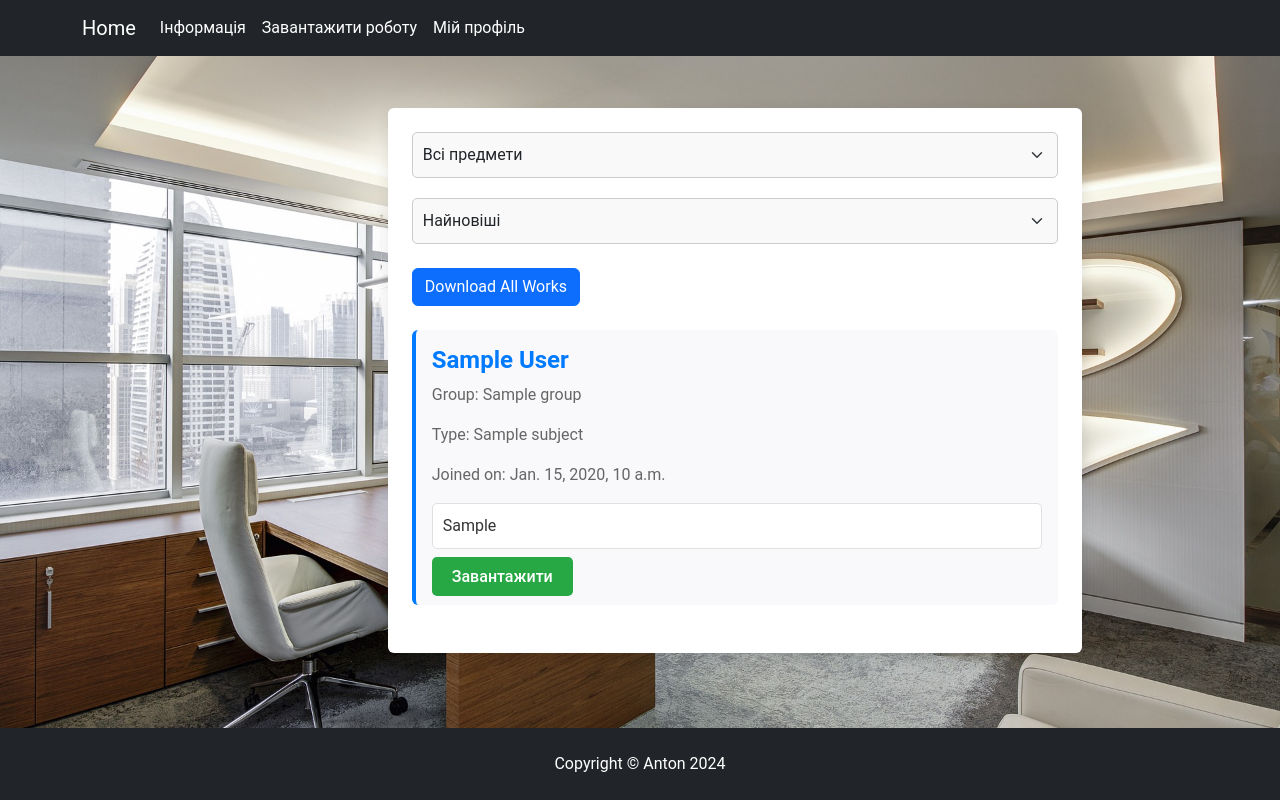
After one commit to AntonAKG/student_work, a Django app: a page that uses teacher_panel/templates/teacher_panel/student_account.html in a window 1280 px wide. The commit adds this page. Run offline with Django 5.2, Linux system fonts and the light colour scheme; a user stored in the database is signed in; tables that the repository leaves empty hold one stand-in row (values such as "Sample post"); some libraries are stand-ins or nearby versions.

Commit message:
added the button to download all student's works in their profile and on the teacher panel, also added the slug field to the student table and its automatic generation

```diff
--- a/account/templates/account/profile.html
+++ b/account/templates/account/profile.html
@@ -28,7 +28,9 @@
             <div class="col-md-8 bg-white p-4 rounded custom-shadow">
                 <h3 class="text-center mb-4">Роботи студента</h3>
 
-
+                 {% if role == "Student" %}
+    <a href="{% url 'download_student_works' %}" class="btn btn-primary">Завантажити всі роботи</a>
+{% endif %}
 
                 <!-- Виведення робіт студента -->
                 {% for el in work %}
--- a/account/urls.py
+++ b/account/urls.py
@@ -1,10 +1,12 @@
 from django.urls import path, include
 
-from .views import LoginClassView, RegisterView, ProfileView
+from .views import LoginClassView, RegisterView, ProfileView, DownloadWorksView
 
 urlpatterns = [
     path('', include('django.contrib.auth.urls')),
     path('login/', LoginClassView.as_view(), name='login'),
     path('register/', RegisterView.as_view(), name='register'),
     path('', ProfileView.as_view(), name='profile'),
+    path('download_works/', DownloadWorksView.as_view(), name='download_student_works'),
+
 ]
--- a/save_work/models.py
+++ b/save_work/models.py
@@ -1,6 +1,7 @@
 from django.contrib.auth import get_user_model
 from django.db import models
 from django.utils import timezone
+from django.utils.text import slugify
 from django.utils.translation import gettext as _
 
 User = get_user_model()
@@ -17,11 +18,24 @@ class Group(models.Model):
 class Student(models.Model):
     student = models.OneToOneField(User, on_delete=models.CASCADE)
     group = models.ForeignKey(Group, on_delete=models.CASCADE)
+    slug = models.SlugField(
+        max_length=200, unique=True, blank=True, null=True, verbose_name="URL"
+    )
     age = models.IntegerField()
 
     def __str__(self):
         return f'{self.student} {self.group.group_name} {self.age}'
 
+    def save(self, *args, **kwargs):
+        if not self.slug:
+            self.slug = slugify(self.student.email.split('@')[0])  # Наприклад, використовуємо частину email до "@"
+            original_slug = self.slug
+            for i in range(1, 1000):
+                if not Student.objects.filter(slug=self.slug).exists():
+                    break
+                self.slug = f"{original_slug}-{i}"
+
+        super().save(*args, **kwargs)
 
 class Subject(models.Model):
     subject = models.CharField(max_length=50)
--- a/student_work/settings.py
+++ b/student_work/settings.py
@@ -12,6 +12,8 @@ https://docs.djangoproject.com/en/5.1/ref/settings/
 import os
 
 from pathlib import Path
+
+from django.conf.global_settings import LOGOUT_REDIRECT_URL
 
 # Build paths inside the project like this: BASE_DIR / 'subdir'.
 BASE_DIR = Path(__file__).resolve().parent.parent
@@ -32,6 +34,7 @@ AUTH_USER_MODEL = 'account.User'
 
 LOGIN_URL = '/account/login/'
 LOGIN_REDIRECT_URL = 'profile'
+LOGOUT_REDIRECT_URL = 'index'
 
 # Application definition
 
--- a/teacher_panel/templates/teacher_panel/main_teacher_panel.html
+++ b/teacher_panel/templates/teacher_panel/main_teacher_panel.html
@@ -30,6 +30,7 @@
                     {% for el in student_work %}
                         <div class="student-info mb-4 p-3">
                             <h3 class="student-name">{{ el.student.student.first_name }} {{ el.student.student.last_name }}</h3>
+                            <a href="{% url 'teacher_personal' slug=el.student.slug %}">Посилання на акаунт</a>
                             <p class="student-group">Група: {{ el.student.group }}</p>
                             <p class="date-joined">Дата приєднання: {{ el.date_joined }}</p>
                             <div class="work-content mb-3">{{ el.work }}</div>
--- /dev/null
+++ b/teacher_panel/templates/teacher_panel/student_account.html
@@ -0,0 +1,113 @@
+{% extends 'base.html' %}
+
+{% block content %}
+    <div class="container mt-5">
+        <div class="row justify-content-center">
+            <div class="col-md-9 bg-white p-4 mb-5 rounded custom-shadow">
+
+                    <form method="GET" class="mb-4">
+                    <select name="subject_id" class="form-select" onchange="this.form.submit()">
+                        <option value="">Всі предмети</option>
+                        {% for subject in subjects %}
+                            <option value="{{ subject.id }}" {% if request.GET.subject_id == subject.id|stringformat:"s" %}selected{% endif %}>{{ subject.subject }}</option>
+                        {% endfor %}
+                    </select>
+
+                    <select name="sort_order" class="form-select" onchange="this.form.submit()">
+                        <option value="newest" {% if current_sort_order == 'newest' %}selected{% endif %}>Найновіші</option>
+                        <option value="oldest" {% if current_sort_order == 'oldest' %}selected{% endif %}>Найстаріші</option>
+                    </select>
+                </form>
+
+                <a href="{% url 'download_student_works_zip' slug=student.slug %}" class="btn btn-primary mb-4">
+                    Download All Works
+                </a>
+
+                {% for el in save_work_student %}
+                    <div class="student-info mb-4 p-3 rounded border-left-primary">
+                        <h3 class="student-name">{{ el.student.student.first_name }} {{ el.student.student.last_name }}</h3>
+                        <p class="student-group">Group: {{ el.group }}</p>
+                        <p class="student-group">Type: {{ el.type }}</p>
+                        <p class="date-joined">Joined on: {{ el.date_joined }}</p>
+                        <div class="work-content mb-3">{{ el.work }}</div>
+                        <a href="{{ el.work.url }}" class="btn-download" download>Завантажити</a>
+                    </div>
+                {% empty %}
+                    <p class="text-muted">Немає робіт</p>
+                {% endfor %}
+            </div>
+        </div>
+    </div>
+
+    <style>
+        body {
+            background-color: #f5f7fa;
+            font-family: 'Roboto', sans-serif;
+            color: #333;
+        }
+
+        .custom-shadow {
+            box-shadow: 0 4px 15px rgba(0, 0, 0, 0.1);
+        }
+
+        .student-info {
+            background-color: #f9f9fb;
+            padding: 20px;
+            border-radius: 8px;
+            transition: transform 0.3s ease;
+            border-left: 4px solid #007bff;
+        }
+
+        .student-info:hover {
+            transform: translateY(-5px);
+        }
+
+        .student-name {
+            font-size: 1.5rem;
+            color: #007bff;
+            font-weight: bold;
+            margin-bottom: 8px;
+        }
+
+        .student-group, .date-joined {
+            color: #666;
+        }
+
+        .work-content {
+            font-size: 1rem;
+            background-color: #fff;
+            padding: 10px;
+            border-radius: 5px;
+            border: 1px solid #e0e0e0;
+        }
+
+        .btn-download {
+            background-color: #28a745;
+            color: white;
+            padding: 10px 20px;
+            font-size: 1rem;
+            font-weight: 500;
+            text-decoration: none;
+            border-radius: 5px;
+            transition: background-color 0.3s ease, transform 0.3s ease;
+        }
+
+        .btn-download:hover {
+            background-color: #218838;
+            transform: translateY(-3px);
+        }
+
+        .form-select {
+            border-radius: 5px;
+            padding: 10px;
+            font-size: 1rem;
+            border: 1px solid #ccc;
+            margin-bottom: 20px;
+            background-color: #f9f9f9;
+        }
+
+        .form-select:focus {
+            border-color: #007bff;
+        }
+    </style>
+{% endblock %}
--- a/teacher_panel/urls.py
+++ b/teacher_panel/urls.py
@@ -1,8 +1,11 @@
 from django.urls import path
 
-from .views import TeacherView
+from .views import TeacherView, TeacherPersonalView, DownloadStudentWorksZipView
 
 
 urlpatterns = [
     path('', TeacherView.as_view(), name='teacher_panel'),
+    path('personal_student/<slug:slug>', TeacherPersonalView.as_view(), name='teacher_personal'),
+    path('download_student_works/<slug:slug>/', DownloadStudentWorksZipView.as_view(),
+         name='download_student_works_zip'),
 ]
--- a/teacher_panel/views.py
+++ b/teacher_panel/views.py
@@ -1,10 +1,17 @@
+import os
+import zipfile
+
+from django.conf import settings
+from django.contrib.auth.decorators import login_required
 from django.contrib.auth.mixins import UserPassesTestMixin
+from django.http import HttpResponse, Http404
+from django.shortcuts import get_object_or_404
 from django.urls import reverse_lazy
-from django.contrib.auth.decorators import login_required
 from django.utils.decorators import method_decorator
-from django.views.generic import TemplateView
+from django.views import View
+from django.views.generic import TemplateView, DetailView
 
-from save_work.models import StudentWork, Group
+from save_work.models import StudentWork, Group, Student, Subject
 
 
 @method_decorator(login_required, name='dispatch')
@@ -41,3 +48,77 @@ class TeacherView(UserPassesTestMixin, TemplateView):
         context['search_query'] = search_query
 
         return context
+
+
+@method_decorator(login_required, name='dispatch')
+class TeacherPersonalView(UserPassesTestMixin, DetailView):
+    template_name = 'teacher_panel/student_account.html'
+    model = Student
+    slug_field = 'slug'
+    slug_url_kwarg = 'slug'
+
+    def test_func(self):
+        return self.request.user.is_staff or self.request.user.is_superuser
+
+    def handle_no_permission(self):
+        return self.redirect_to_login(reverse_lazy('login'))
+
+    def get_context_data(self, **kwargs):
+        context = super().get_context_data(**kwargs)
+        student = get_object_or_404(Student, slug=self.kwargs['slug'])
+
+        # Get filter parameters from the request
+        subject_id = self.request.GET.get('subject_id')
+        sort_order = self.request.GET.get('sort_order', 'newest')  # Default to newest
+
+        # Apply filtering by subject
+        work_queryset = StudentWork.objects.filter(student=student)
+        if subject_id:
+            work_queryset = work_queryset.filter(type__id=subject_id)
+
+        # Apply sorting by date
+        if sort_order == 'oldest':
+            work_queryset = work_queryset.order_by('date_joined')
+        else:
+            work_queryset = work_queryset.order_by('-date_joined')
+
+        context['save_work_student'] = work_queryset
+        context["subjects"] = Subject.objects.all()
+        context["current_sort_order"] = sort_order
+
+        return context
+
+
+class DownloadStudentWorksZipView(View):
+    def get(self, request, slug):
+        # Fetch the student and their works
+        student = get_object_or_404(Student, slug=slug)
+        works = StudentWork.objects.filter(student=student)
+
+        # If no works are found, raise a 404 error
+        if not works:
+            raise Http404("No works found for this student")
+
+        # Create the temporary directory if it doesn't exist
+        temp_dir = os.path.join(settings.MEDIA_ROOT, 'temp')
+        os.makedirs(temp_dir, exist_ok=True)
+
+        # Create the ZIP file path
+        zip_filename = f"{student.student.first_name}_{student.student.last_name}_works.zip"
+        zip_path = os.path.join(temp_dir, zip_filename)
+
+        # Create the ZIP file and add each student's work
+        with zipfile.ZipFile(zip_path, 'w') as zip_file:
+            for work in works:
+                file_path = work.work.path
+                zip_file.write(file_path, os.path.basename(file_path))
+
+        # Serve the ZIP file as a downloadable response
+        with open(zip_path, 'rb') as zip_file:
+            response = HttpResponse(zip_file.read(), content_type='application/zip')
+            response['Content-Disposition'] = f'attachment; filename="{zip_filename}"'
+
+        # Delete the ZIP file after serving the response
+        os.remove(zip_path)
+
+        return response
```
Also changed, not shown: account/views.py (+38 -10 lines), save_work/migrations/0003_alter_studentwork_date_joined.py (added), save_work/migrations/0004_student_slug.py (added).
